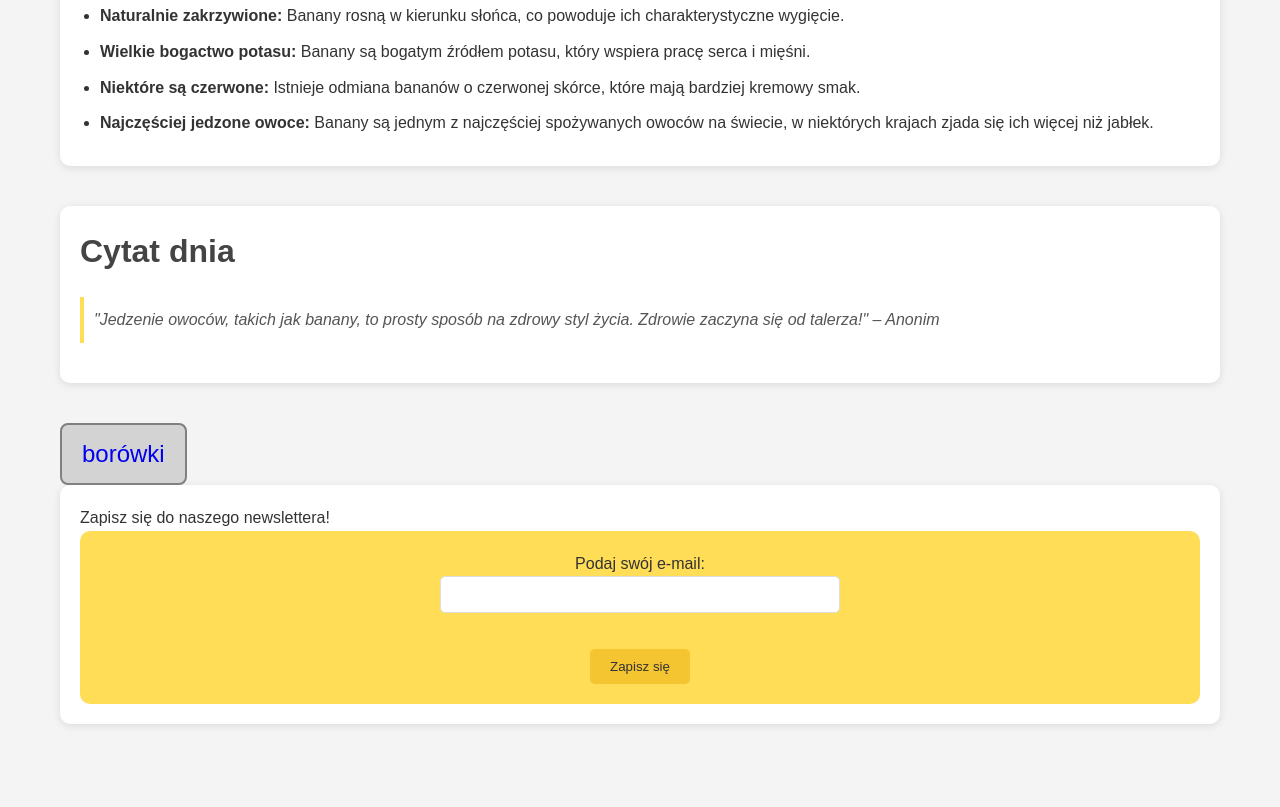
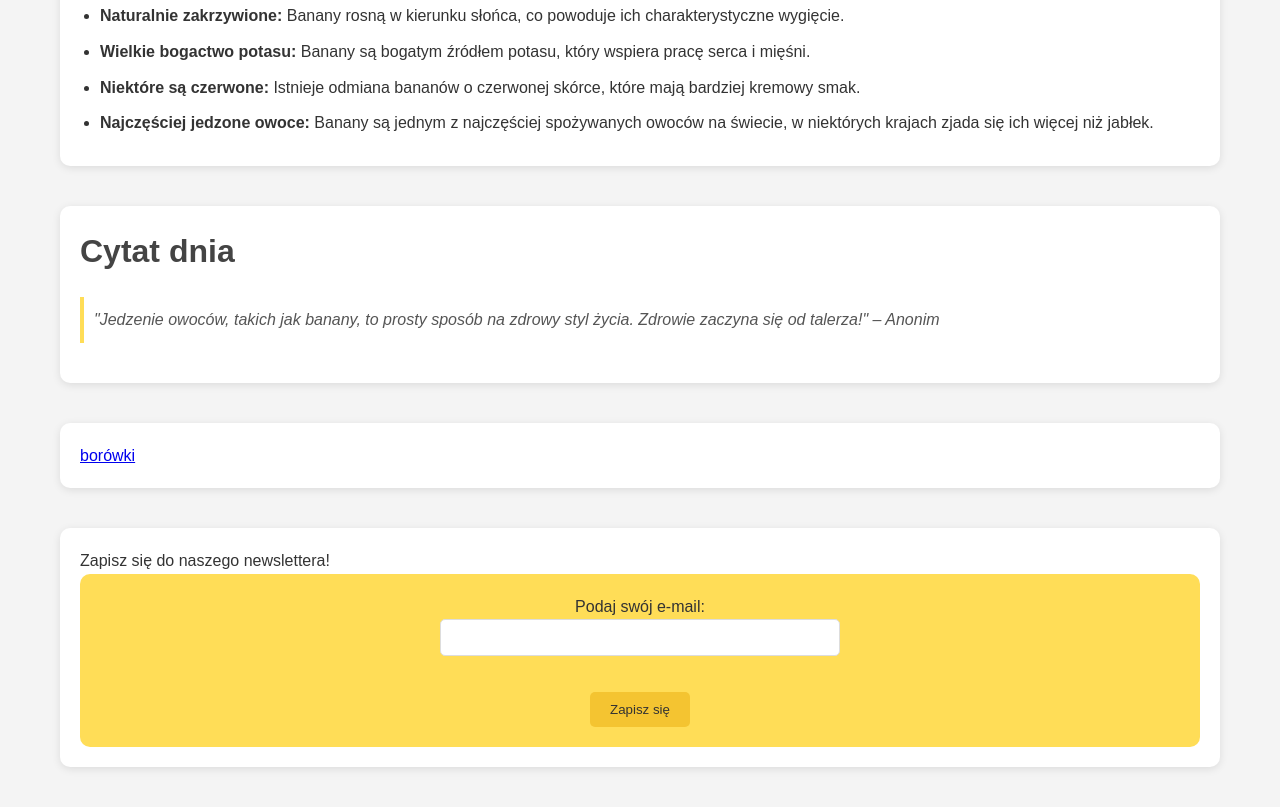
Before and after one commit to kamil13j/strony-o-owocach, a plain HTML site: page kamil.html in a window 1280 px wide. Shown: the part 3881-4688 px from the top of the page. Before the commit the page ends 4665 px from the top, so only its background shows below. Drawn offline with Linux system fonts and the light colour scheme.

Commit message:
kamil.html

```diff
--- a/kamil.html
+++ b/kamil.html
@@ -106,7 +106,9 @@
             "Jedzenie owoców, takich jak banany, to prosty sposób na zdrowy styl życia. Zdrowie zaczyna się od talerza!" – Anonim
         </blockquote>
     </section>
-   <a href="index.html" style="font-size: 24px; padding: 10px 20px; background-color: lightgray; border: 2px solid gray; border-radius: 8px; text-decoration: none; display: inline-block;">borówki</a>
+    <section>
+   <a href="index.html">borówki</a>
+    </section>
     <section
         <h2>Zapisz się do naszego newslettera!</h2>
         <form action="newsletter.html" method="POST">
```
